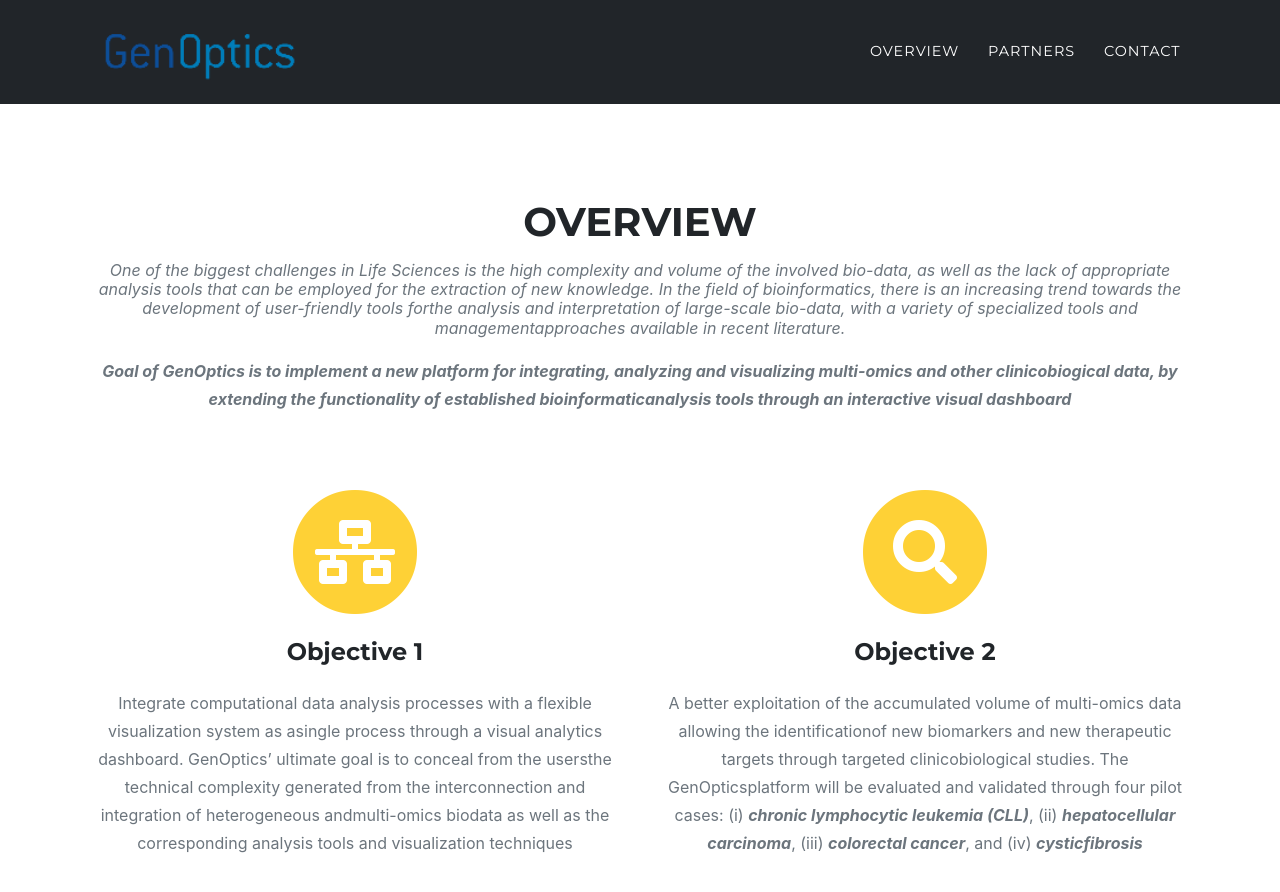
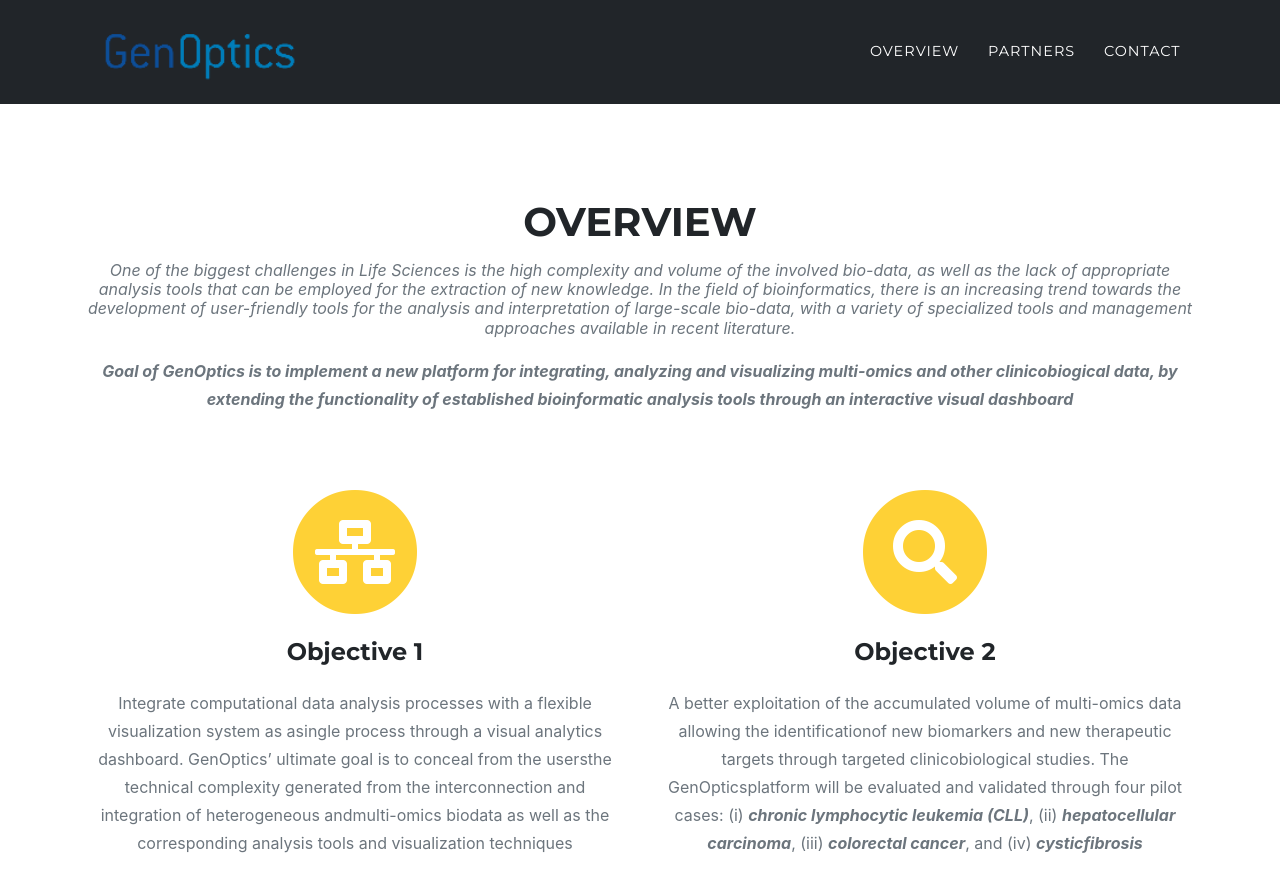
Before and after one commit to GenOptics/GenOptics.github.io, a Jekyll site: the page built from index.md, in a window 1280 px wide and 900 px high, scrolled down 566 px. Shown: the top 892 px of the window. Built offline with Jekyll 4.4.1, drawn with Linux system fonts in a browser that asks for light colours; some web fonts are replaced.

Commit message:
fixing typos in _data/sitetext.yml

```diff
--- a/_data/sitetext.yml
+++ b/_data/sitetext.yml
@@ -7,8 +7,8 @@ header:
 services:
     title: "Overview"
     text: "One of the biggest challenges in Life Sciences is the high complexity and volume of the involved bio-data, as well as the lack of appropriate analysis tools that can be employed for the extraction of new knowledge.
-    In the field of bioinformatics, there is an increasing trend towards the development of user-friendly tools forthe analysis and interpretation of large-scale bio-data, with a variety of specialized tools and managementapproaches available in recent literature.
-    <br><br><p><b>Goal of GenOptics is to implement a new platform for integrating, analyzing and visualizing multi-omics and other clinicobiogical data, by extending the functionality of established bioinformaticanalysis tools through an interactive visual dashboard</b></p>"
+    In the field of bioinformatics, there is an increasing trend towards the development of user-friendly tools for the analysis and interpretation of large-scale bio-data, with a variety of specialized tools and management approaches available in recent literature.
+    <br><br><p><b>Goal of GenOptics is to implement a new platform for integrating, analyzing and visualizing multi-omics and other clinicobiogical data, by extending the functionality of established bioinformatic analysis tools through an interactive visual dashboard</b></p>"
     section: services
     list:
       - title: "Objective 1"
```
